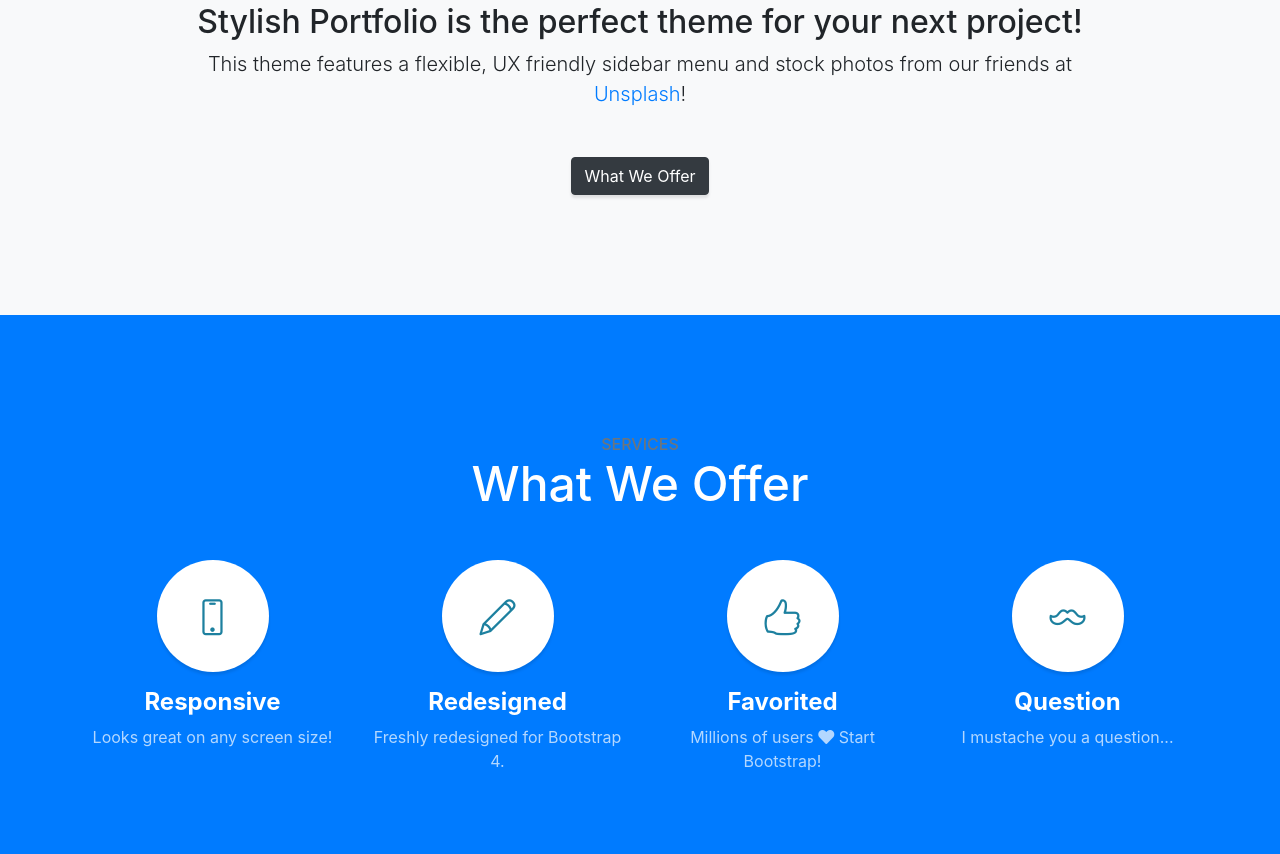
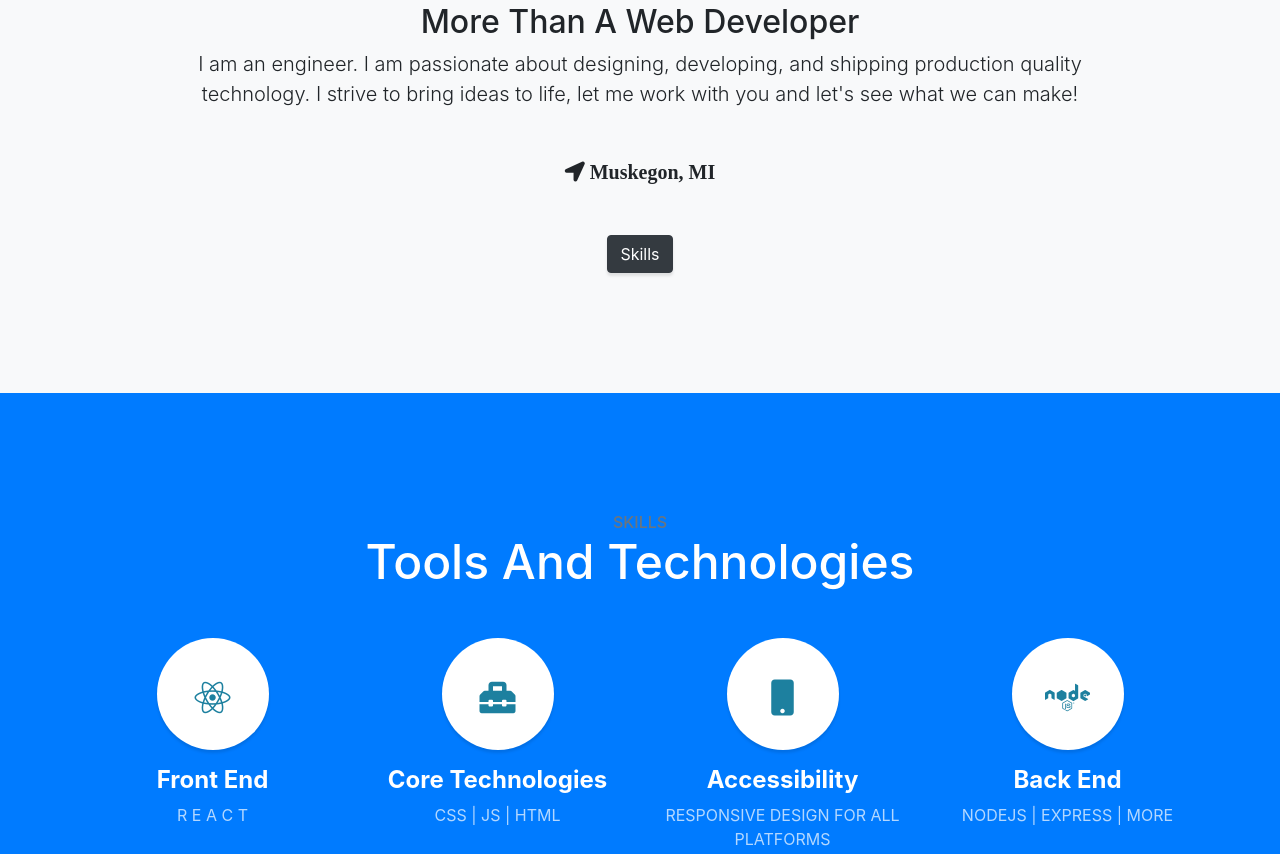
Before and after one commit to NateTheDev1/NateTheDev1.github.io, a website with bundled scripts: page index.html in a window 1280 px wide. Shown: the part 917-1771 px from the top of the page. Built offline with nearby package versions, Linux system fonts and the light colour scheme.

Commit message:
Added Custom

```diff
--- a/index.html
+++ b/index.html
@@ -8,7 +8,7 @@
   <meta name="description" content="">
   <meta name="author" content="">
 
-  <title>Stylish Portfolio - Start Bootstrap Template</title>
+  <title>Nathaniel Richards</title>
 
   <!-- Bootstrap Core CSS -->
   <link href="vendor/bootstrap/css/bootstrap.min.css" rel="stylesheet">
@@ -55,11 +55,11 @@
   <!-- Header -->
   <header class="masthead d-flex">
     <div class="container text-center my-auto">
-      <h1 class="mb-1">Stylish Portfolio</h1>
+      <h1 class="mb-1">Nathaniel Richards</h1>
       <h3 class="mb-5">
-        <em>A Free Bootstrap Theme by Start Bootstrap</em>
+        <em>Fullstack Web Developer</em>
       </h3>
-      <a class="btn btn-primary btn-xl js-scroll-trigger" href="#about">Find Out More</a>
+      <a class="btn btn-primary btn-xl js-scroll-trigger" href="#about">Check Me Out</a>
     </div>
     <div class="overlay"></div>
   </header>
@@ -69,10 +69,13 @@
     <div class="container text-center">
       <div class="row">
         <div class="col-lg-10 mx-auto">
-          <h2>Stylish Portfolio is the perfect theme for your next project!</h2>
-          <p class="lead mb-5">This theme features a flexible, UX friendly sidebar menu and stock photos from our friends at
-            <a href="https://unsplash.com/">Unsplash</a>!</p>
-          <a class="btn btn-dark btn-xl js-scroll-trigger" href="#services">What We Offer</a>
+          <h2>More Than A Web Developer</h2>
+          <p class="lead mb-5">
+          I am an engineer. I am passionate about designing, developing, and shipping production quality technology.
+          I strive to bring ideas to life, let me work with you and let's see what we can make!
+          </p>
+          <p class="lead mb-5"><i class="fas fa-location-arrow"> Muskegon, MI</i></p>
+          <a class="btn btn-dark btn-xl js-scroll-trigger" href="#services">Skills</a>
         </div>
       </div>
     </div>
@@ -82,61 +85,59 @@
   <section class="content-section bg-primary text-white text-center" id="services">
     <div class="container">
       <div class="content-section-heading">
-        <h3 class="text-secondary mb-0">Services</h3>
-        <h2 class="mb-5">What We Offer</h2>
+        <h3 class="text-secondary mb-0">Skills</h3>
+        <h2 class="mb-5">Tools And Technologies</h2>
       </div>
       <div class="row">
         <div class="col-lg-3 col-md-6 mb-5 mb-lg-0">
           <span class="service-icon rounded-circle mx-auto mb-3">
-            <i class="icon-screen-smartphone"></i>
+            <i class="fab fab fa-react"></i>
           </span>
           <h4>
-            <strong>Responsive</strong>
+            <strong>Front End</strong>
           </h4>
-          <p class="text-faded mb-0">Looks great on any screen size!</p>
+          <p class="text-faded mb-0">R E A C T</p>
         </div>
         <div class="col-lg-3 col-md-6 mb-5 mb-lg-0">
           <span class="service-icon rounded-circle mx-auto mb-3">
-            <i class="icon-pencil"></i>
+            <i class="fas fa-toolbox"></i>
           </span>
           <h4>
-            <strong>Redesigned</strong>
+            <strong>Core Technologies</strong>
           </h4>
-          <p class="text-faded mb-0">Freshly redesigned for Bootstrap 4.</p>
+          <p class="text-faded mb-0">CSS | JS | HTML</p>
         </div>
         <div class="col-lg-3 col-md-6 mb-5 mb-md-0">
           <span class="service-icon rounded-circle mx-auto mb-3">
-            <i class="icon-like"></i>
+            <i class="fas fa-mobile"></i>
           </span>
           <h4>
-            <strong>Favorited</strong>
+            <strong>Accessibility</strong>
           </h4>
-          <p class="text-faded mb-0">Millions of users
-            <i class="fas fa-heart"></i>
-            Start Bootstrap!</p>
+          <p class="text-faded mb-0" style="text-transform: uppercase;">Responsive design for all platforms </p>
         </div>
         <div class="col-lg-3 col-md-6">
           <span class="service-icon rounded-circle mx-auto mb-3">
-            <i class="icon-mustache"></i>
+            <i class="fab fa-node"></i>
           </span>
           <h4>
-            <strong>Question</strong>
+            <strong>Back End</strong>
           </h4>
-          <p class="text-faded mb-0">I mustache you a question...</p>
+          <p class="text-faded mb-0">NODEJS | EXPRESS | MORE</p>
         </div>
       </div>
     </div>
   </section>
 
   <!-- Callout -->
-  <section class="callout">
+  <!-- <section class="callout">
     <div class="container text-center">
       <h2 class="mx-auto mb-5">Welcome to
         <em>your</em>
         next website!</h2>
       <a class="btn btn-primary btn-xl" href="https://startbootstrap.com/template-overviews/stylish-portfolio/">Download Now!</a>
     </div>
-  </section>
+  </section> -->
 
   <!-- Portfolio -->
   <section class="content-section" id="portfolio">
@@ -195,44 +196,39 @@
   </section>
 
   <!-- Call to Action -->
-  <section class="content-section bg-primary text-white">
+  <!-- <section class="content-section bg-primary text-white">
     <div class="container text-center">
       <h2 class="mb-4">The buttons below are impossible to resist...</h2>
       <a href="#" class="btn btn-xl btn-light mr-4">Click Me!</a>
       <a href="#" class="btn btn-xl btn-dark">Look at Me!</a>
     </div>
-  </section>
+  </section> -->
 
   <!-- Map -->
-  <section id="contact" class="map">
+  <!-- <section id="contact" class="map">
     <iframe width="100%" height="100%" frameborder="0" scrolling="no" marginheight="0" marginwidth="0" src="https://maps.google.com/maps?f=q&amp;source=s_q&amp;hl=en&amp;geocode=&amp;q=Twitter,+Inc.,+Market+Street,+San+Francisco,+CA&amp;aq=0&amp;oq=twitter&amp;sll=28.659344,-81.187888&amp;sspn=0.128789,0.264187&amp;ie=UTF8&amp;hq=Twitter,+Inc.,+Market+Street,+San+Francisco,+CA&amp;t=m&amp;z=15&amp;iwloc=A&amp;output=embed"></iframe>
     <br />
     <small>
       <a href="https://maps.google.com/maps?f=q&amp;source=embed&amp;hl=en&amp;geocode=&amp;q=Twitter,+Inc.,+Market+Street,+San+Francisco,+CA&amp;aq=0&amp;oq=twitter&amp;sll=28.659344,-81.187888&amp;sspn=0.128789,0.264187&amp;ie=UTF8&amp;hq=Twitter,+Inc.,+Market+Street,+San+Francisco,+CA&amp;t=m&amp;z=15&amp;iwloc=A"></a>
     </small>
-  </section>
+  </section> -->
 
   <!-- Footer -->
   <footer class="footer text-center">
     <div class="container">
       <ul class="list-inline mb-5">
         <li class="list-inline-item">
-          <a class="social-link rounded-circle text-white mr-3" href="#">
-            <i class="icon-social-facebook"></i>
-          </a>
-        </li>
-        <li class="list-inline-item">
-          <a class="social-link rounded-circle text-white mr-3" href="#">
+          <a class="social-link rounded-circle text-white mr-3" href="https://twitter.com/NateTheWebDev">
             <i class="icon-social-twitter"></i>
           </a>
         </li>
         <li class="list-inline-item">
-          <a class="social-link rounded-circle text-white" href="#">
+          <a class="social-link rounded-circle text-white" href="https://github.com/NateTheDev1">
             <i class="icon-social-github"></i>
           </a>
         </li>
       </ul>
-      <p class="text-muted small mb-0">Copyright &copy; Your Website 2019</p>
+      <p class="text-muted small mb-0">Nathniel Richards 2019 &copy;</p>
     </div>
   </footer>
 
```
